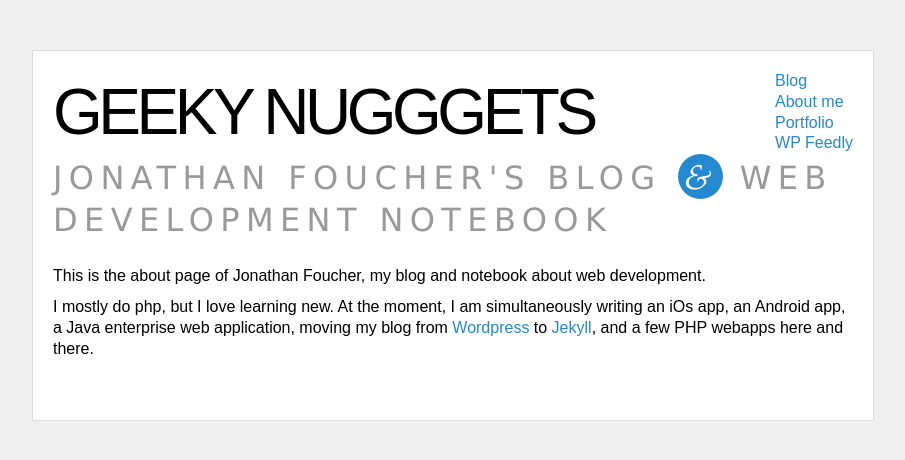
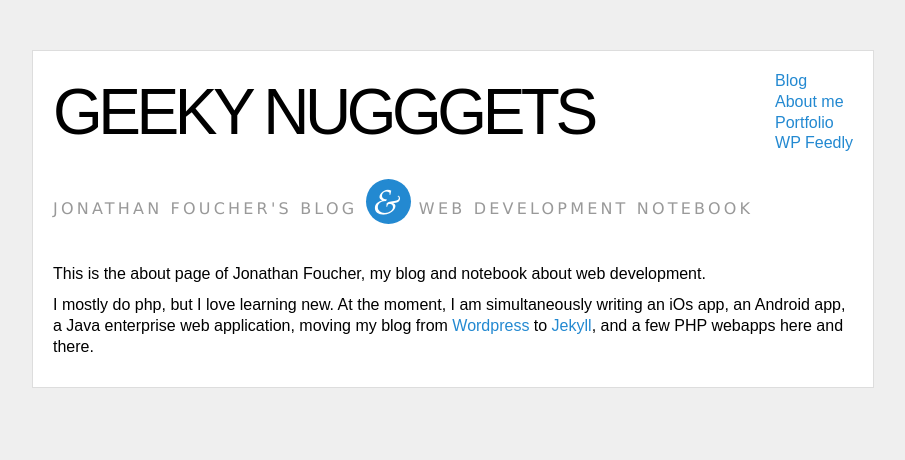
Before and after one commit to jfoucher/jfoucher.com, a Jekyll site: the page built from about.markdown, in a window 1280 px wide. Shown: the top 460 px of the page, without its empty margins (298-1203 px from the left). Built offline with Jekyll 4.4.1, drawn with Linux system fonts in a browser that asks for light colours; Markdown is read by kramdown in place of the engine named in the settings.

Commit message:
site description

```diff
--- a/_includes/header.html
+++ b/_includes/header.html
@@ -29,9 +29,13 @@
 					<span>
 						<a href="/" title="{{site.title}}" rel="home">{{site.title}}</a>
 					</span>
-				</{{tag}}>
+				{% if page.title == "Geeky Nuggets" %}
+                </h1>
+                  {% else %}
+                </div>
+                  {% endif %}
+
 				<div id="site-description">{{site.description}}</div>
-
 			</div><!-- #branding -->
 
 		</div><!-- #masthead -->
```
Also changed, not shown: 1 other file.
